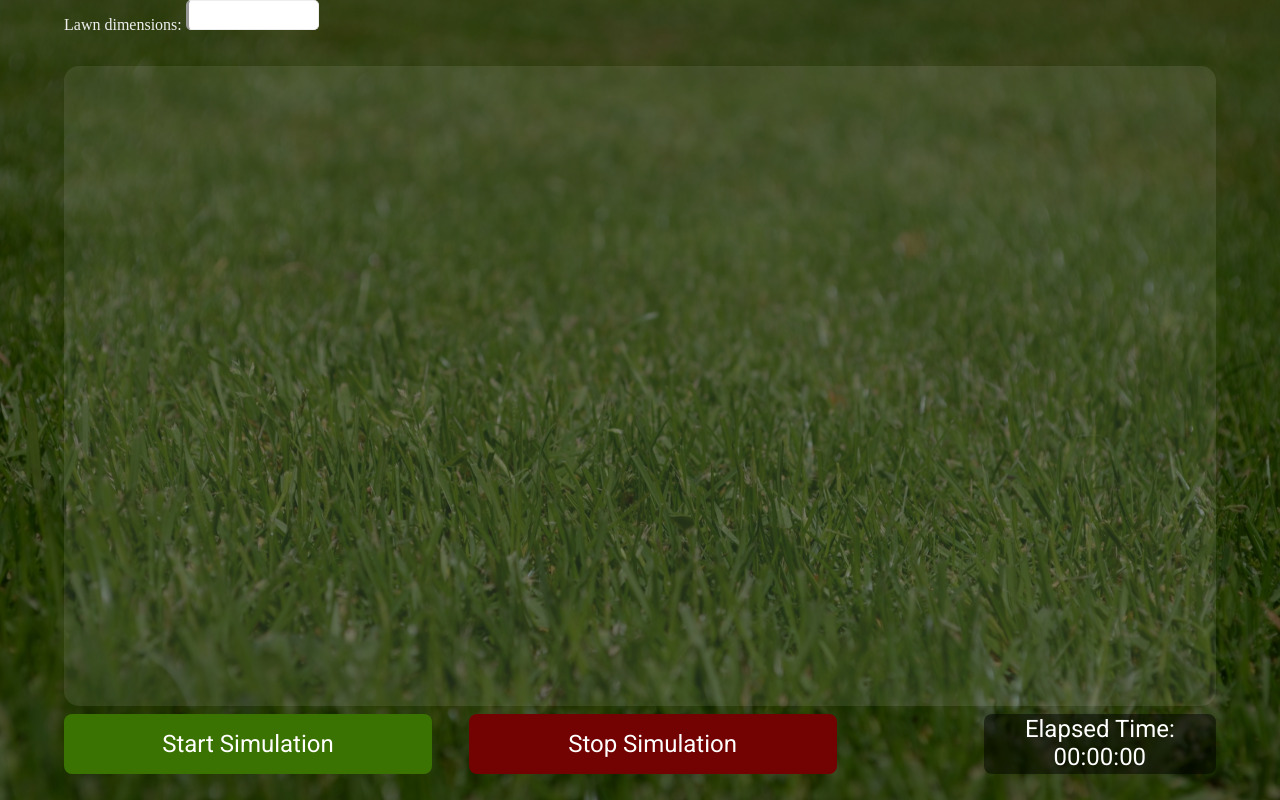
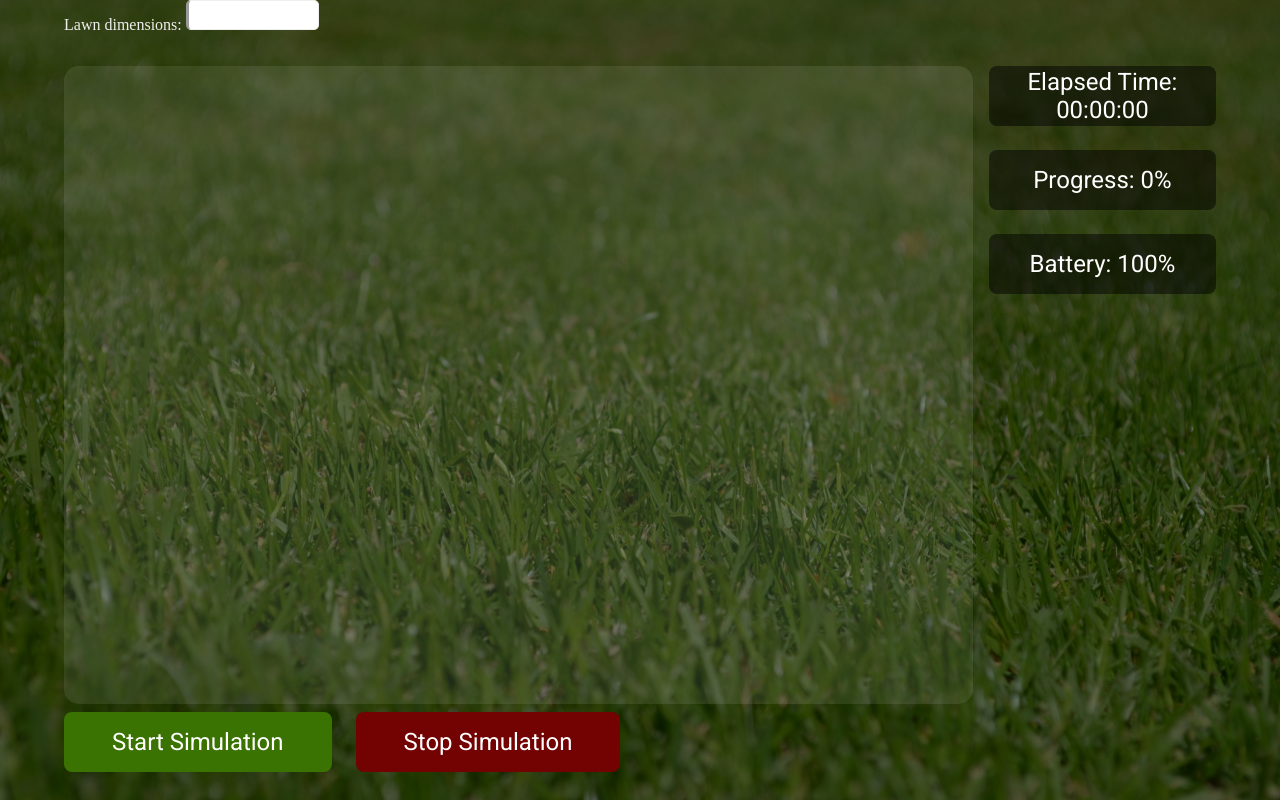
Before and after one commit to sbush92/lawnbot, a website: page dist/simulator.html in a window 1280 px wide. Drawn offline with Linux system fonts and the light colour scheme.

Commit message:
Rearrange UI and add battery/progress UI

```diff
--- a/dist/css/main.css
+++ b/dist/css/main.css
@@ -3,27 +3,32 @@
 /* Button Colors */
 body, html {
   margin: 0;
-  height: 100%; }
+  height: 100%;
+}
 
 .bg-index {
   background: url("../assets/img/lawn-landing.jpg") no-repeat center center fixed;
   height: 100%;
-  background-size: cover; }
+  background-size: cover;
+}
 
 .bg-simulator {
   background: url("../assets/img/simulator-bg.jpg") no-repeat center center fixed;
   height: 100%;
-  background-size: cover; }
+  background-size: cover;
+}
 
 .flex-container {
   display: flex;
   flex-direction: column;
   align-items: center;
-  justify-content: center; }
+  justify-content: center;
+}
 
 .dark-overlay {
   background-color: rgba(0, 0, 0, 0.54);
-  height: 100%; }
+  height: 100%;
+}
 
 .menu-background {
   border-radius: 44px;
@@ -33,7 +38,8 @@ body, html {
   display: flex;
   flex-direction: column;
   align-items: center;
-  justify-content: space-evenly; }
+  justify-content: space-evenly;
+}
 
 .button-lawn {
   border-radius: 8px;
@@ -45,13 +51,16 @@ body, html {
   font-size: 1.5em;
   color: #1B4001;
   width: 70%;
-  height: 2.75em; }
+  height: 2.75em;
+}
 
 .button-lawn:hover {
-  background: #B5D99C; }
+  background: #B5D99C;
+}
 
 .hidden {
-  display: none; }
+  display: none;
+}
 
 #title {
   font-family: Titillium Web;
@@ -59,43 +68,66 @@ body, html {
   font-weight: bold;
   font-size: 5em;
   margin: 0 auto;
-  color: #B5D99C; }
+  color: #B5D99C;
+}
 
 .lawn-parent-container {
   display: flex;
   flex-direction: column;
-  align-items: center; }
+  align-items: center;
+}
+
+.top-row {
+  display: flex;
+  flex-direction: row;
+  /* justify-content: start; */
+  width: 90%;
+}
 
 .lawn-settings {
   display: flex;
   flex-direction: row;
-  width: 90%; }
+}
 
 .lawn-settings p {
-  color: #eee; }
+  color: #eee;
+}
+
+ .lawn-and-stats {
+   display: flex;
+   flex-direction: row;
+   height: 80%;
+   width: 90%;
+   margin-top: 1em;
+ }
 
 .lawn {
+  display: flex;
+  flex-direction: column;
+  width: 80%;
+  height: 100%;
   border-radius: 15px;
   background: rgba(255, 255, 255, 0.09);
-  width: 90%;
-  height: 80%;
+
+}
+
+.stats {
   display: flex;
-  margin-top: 1em;
-  flex-direction: column; }
+  flex-direction: column;
+  width: 20%;
+  height: 100%;
+  /* background: hotpink; */
+  margin-left: 1em;
+}
 
 .bottom-row {
+  display: flex;
+  flex-direction: row;
+  width: 90%;
+  height: 10%;
   margin-top: 0.5em;
-  display: flex;
-  width: 90%;
-  flex-direction: row;
-  margin-bottom: 0.5em; }
-
-.buttons {
-  display: flex;
-  width: 90%;
-  flex-direction: row;
-  justify-content: space-between;
-  flex-grow: 1; }
+  margin-bottom: 0.5em;
+}
 
 .button-start {
   border-radius: 8px;
@@ -106,11 +138,15 @@ body, html {
   font-weight: normal;
   font-size: 1.5em;
   color: #FFFFFF;
-  flex-basis: 40%;
-  height: 2.5em; }
+  padding-left: 2em;
+  padding-right: 2em;
+  height: 2.5em;
+  margin-right: 1em;
+}
 
 .button-start:hover {
-  background: #4D9900; }
+  background: #4D9900;
+}
 
 .button-stop {
   border-radius: 8px;
@@ -120,14 +156,17 @@ body, html {
   font-style: normal;
   font-weight: normal;
   font-size: 1.5em;
+  padding-left: 2em;
+  padding-right: 2em;
   color: #FFFFFF;
-  flex-basis: 40%;
-  height: 2.5em; }
+  height: 2.5em;
+}
 
 .button-stop:hover {
-  background: #990000; }
+  background: #990000;
+}
 
-.timer {
+.stat-button {
   font-family: Roboto;
   border-radius: 8px;
   background: rgba(0, 0, 0, 0.5);
@@ -138,11 +177,13 @@ body, html {
   text-align: center;
   height: 2.5em;
   color: #FFFFFF;
-  flex-grow: 4; }
+  margin-bottom: 1em;
+}
 
 .simple-form {
   display: flex;
-  padding-bottom: 1.25rem; }
+  padding-bottom: 1.25rem;
+}
 
 .simple-form input {
   margin: 0 .25rem;
@@ -150,32 +191,41 @@ body, html {
   border: 1px solid #eee;
   border-left: 3px solid;
   border-radius: 5px;
-  transition: border-color .5s ease-out; }
+  transition: border-color .5s ease-out;
+}
 
 .simple-form input:optional {
-  border-left-color: #999; }
+  border-left-color: #999;
+}
 
 .simple-form input:required {
-  border-left-color: palegreen; }
+  border-left-color: palegreen;
+}
 
 .simple-form input:invalid {
-  border-left-color: salmon; }
+  border-left-color: salmon;
+}
 
+  /* For the generated lawn */
 .row {
   display: flex;
   flex-direction: row;
   flex-wrap: nowrap;
   justify-content: space-around;
-  line-height: 30px; }
+  line-height: 30px;
+}
 
+  /* For the generated lawn */
 .col {
   margin: 5px;
   color: white;
   flex: 1 0 auto;
   height: auto;
-  background-size: cover; }
+  background-size: cover;
+}
 
 .col:before {
   content: '';
   float: left;
-  padding-top: 100%; }
+  padding-top: 100%;
+}
--- a/dist/js/simulator.js
+++ b/dist/js/simulator.js
@@ -3,6 +3,19 @@ var lawnState = {
   "height": 0,
   "tiles": []
 };
+
+function startSimulation() {
+  var startTime = new Date();
+  updateTime(startTime.getTime());
+
+  // Start the algorithm
+
+}
+
+function updateTime(time) {
+  var timeSpan = document.getElementById('time');
+  timeSpan.innerHTML = time;
+}
 
 function makeGrid() {
   var oldLawn = document.getElementById('lawnGrid');
--- a/dist/simulator.html
+++ b/dist/simulator.html
@@ -15,26 +15,35 @@
 <body>
     <div class="bg-simulator">
         <div class="dark-overlay lawn-parent-container">
+
+            <div class="top-row">
                 <div class="lawn-settings">
                     <p>Lawn dimensions:</p>
                     <form action="#" class="simple-form">
                         <input type="number" name="height" min="1" max="5" id="height" onchange="makeGrid()">
                     </form>
                 </div>
+            </div>
+
+            <div class="lawn-and-stats">
                 <div class="lawn" id="lawn">
                     <input type="file" id="file" style="display: none" name="image" accept=".txt">
                 </div>
-            <div class="bottom-row">
-                <div class="buttons">
-                    <button class="button-start" onclick="navigateToEditor()">Start Simulation</button>
-                    <button class="button-stop" onclick="loadFile()">Stop Simulation</button>
-                    <div class="spacer"></div>
-                    <div class="spacer"></div>
-                    <div class="spacer"></div>
-                    <div class="spacer"></div>
+
+                <div class="stats">
+                    <button class="stat-button">Elapsed Time: <span id="time">00:00:00</span></button>
+
+                    <button class="stat-button">Progress: <span id="progress">0%</span></button>
+
+                    <button class="stat-button">Battery: <span id="battery">100%</span></button>
+
                 </div>
 
-                <button class="timer">Elapsed Time: <span id="time">00:00:00</span></p>
+            </div>
+
+            <div class="bottom-row">
+                <button class="button-start" onclick="startSimulation()">Start Simulation</button>
+                <button class="button-stop" onclick="loadFile()">Stop Simulation</button>
             </div>
         </div>
     </div>
```
Lines whose indentation alone changed are shown as unchanged.
